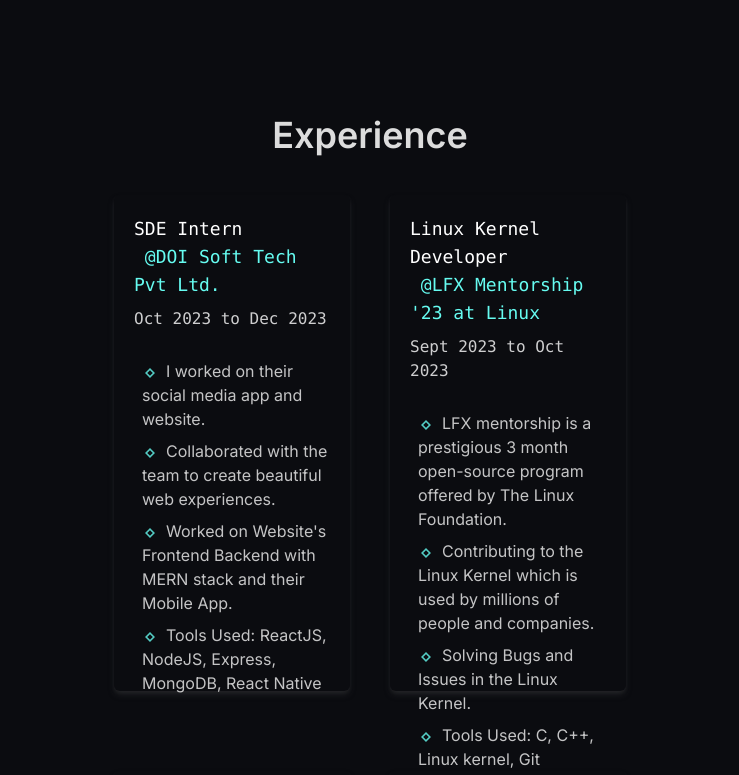
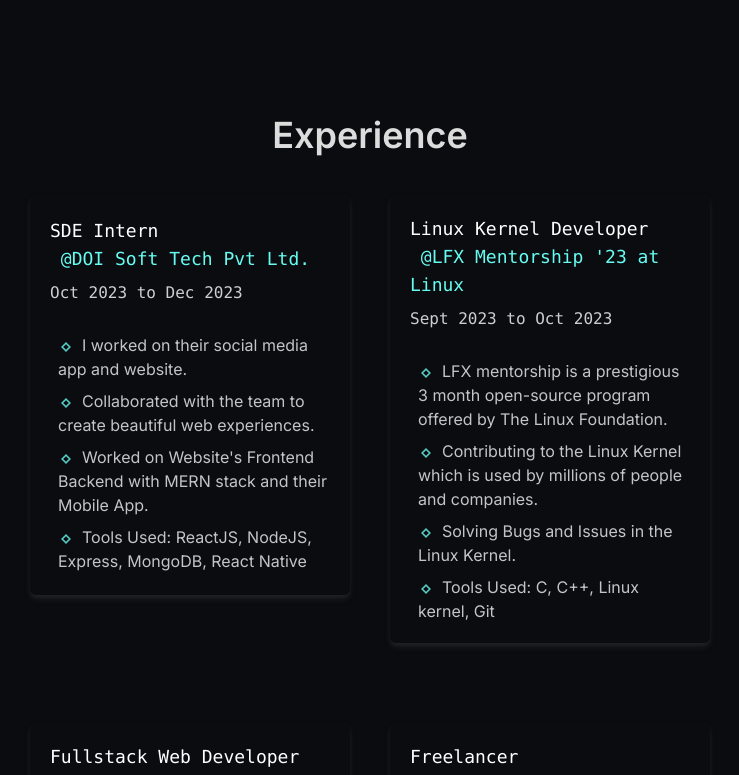
Before and after one commit to BlueDragonDR/DR_Portfolio, a Next.js app: page / in a window 1280 px wide. Shown: the part 2177-2952 px from the top of the page, without its empty margins (270-1009 px from the left). Built offline with nearby package versions, Linux system fonts and the light colour scheme.

Commit message:
updated exprience

```diff
--- a/app/(components)/Experience.tsx
+++ b/app/(components)/Experience.tsx
@@ -70,7 +70,7 @@
       "Leading a group of passionate developers to build projects and to organize various sessions.",
       "Building a large tech community of developers and students to share knowledge and experience.",
       "Teaching students about various technologies and sharing my experience throughout my developer journey.",
-      "Talking about OpenSource, Cloud, Blockchain and Web Developement."
+      "Talking about OpenSource, Cloud, Blockchain and Web Developement.",
     ],
   },
 ];
@@ -79,29 +79,49 @@
   return (
     <section>
       <div className="min-h-screen mx-5 lg:mx-0 flex ">
-        <div className="flex flex-col w-full items-center xl:mx-96 lg:mx-24 mt-28">
+        <div className="flex flex-col w-full items-center mt-28">
           <Reveal side="up">
             <span className="text-4xl font-semibold opacity-90 text-[#f3f3f3] mb-10 lg:mb-20">
               Experience
             </span>
           </Reveal>
-          <div className="grid grid-cols-1 lg:grid-cols-2 gap-10 justify-center mx-auto">
+          <div className="grid grid-cols-1 lg:grid-cols-2 gap-10 justify-start ">
             {jobs.map((info) => (
-              <div key={info.key} className="lg:h-full flex">
-                <Reveal side={`${info.key%2===0?"right":"left"}`}>
-                  <div className="hover:bg-[#66FCF1] rounded-md transition-all mt-10 lg:h-[62vh] flex">
-                    <div className="bg-[#0B0C10] shadow-md flex flex-col gap-2 p-5 rounded-md shadow-[#232427] h-full transition-all hover:-translate-x-2 hover:-translate-y-2">
+              <ProjectCard
+                company_name={info.company_name}
+                description={info.description}
+                duration={info.duration}
+                key={info.key}
+                title={info.title}
+              />
+            ))}
+          </div>
+        </div>
+      </div>
+    </section>
+  );
+}
+
+const ProjectCard: React.FC<job> = ({
+  key,
+  title,
+  company_name,
+  description,
+  duration,
+}) => {
+  return (
+    <Reveal side="up">
+        <div className="hover:bg-[#66FCF1] rounded-md transition-all mt-10 flex">
+          <div className="bg-[#0B0C10] min-h-[50vh] justify-center shadow-md w-[80vw] lg:w-[25vw] flex flex-col gap-2 p-5 rounded-md shadow-[#232427] transition-all hover:-translate-x-2 hover:-translate-y-2">
             <div className="flex flex-col font-mono font-medium">
-                        <span className="text-lg">{info.title}</span>
+              <span className="text-lg">{title}</span>
               <span className="text-lg text-[#66FCF1]">
-                          &nbsp;@{info.company_name}
+                &nbsp;@{company_name}
               </span>
             </div>
-                      <span className="opacity-80 font-mono mb-5">
-                        {info.duration}
-                      </span>
+            <span className="opacity-80 font-mono mb-5">{duration}</span>
             <ul className="list-none flex flex-col gap-y-2 opacity-80 text-[#f3f3f3]">
-                        {info.description.map((descrip) => (
+              {description.map((descrip) => (
                 <li key={descrip} className="pl-2">
                   <VscDebugBreakpointLogUnverified className="inline-block mr-2 text-[#66FCF1]" />
                   {descrip}
@@ -111,11 +131,5 @@
           </div>
         </div>
     </Reveal>
-              </div>
-            ))}
-          </div>
-        </div>
-      </div>
-    </section>
   );
-}
+};
```
Lines whose indentation alone changed are shown as unchanged.
